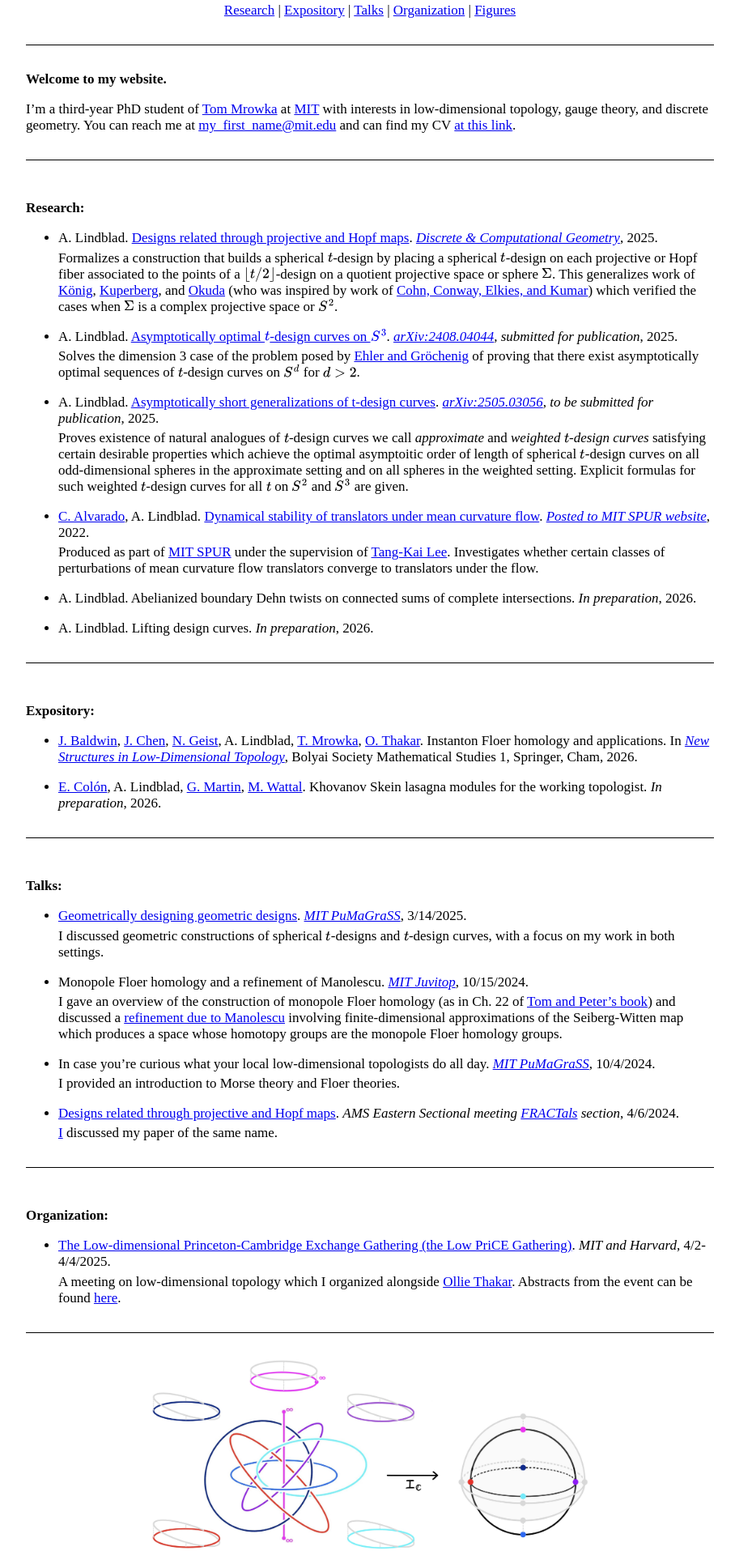
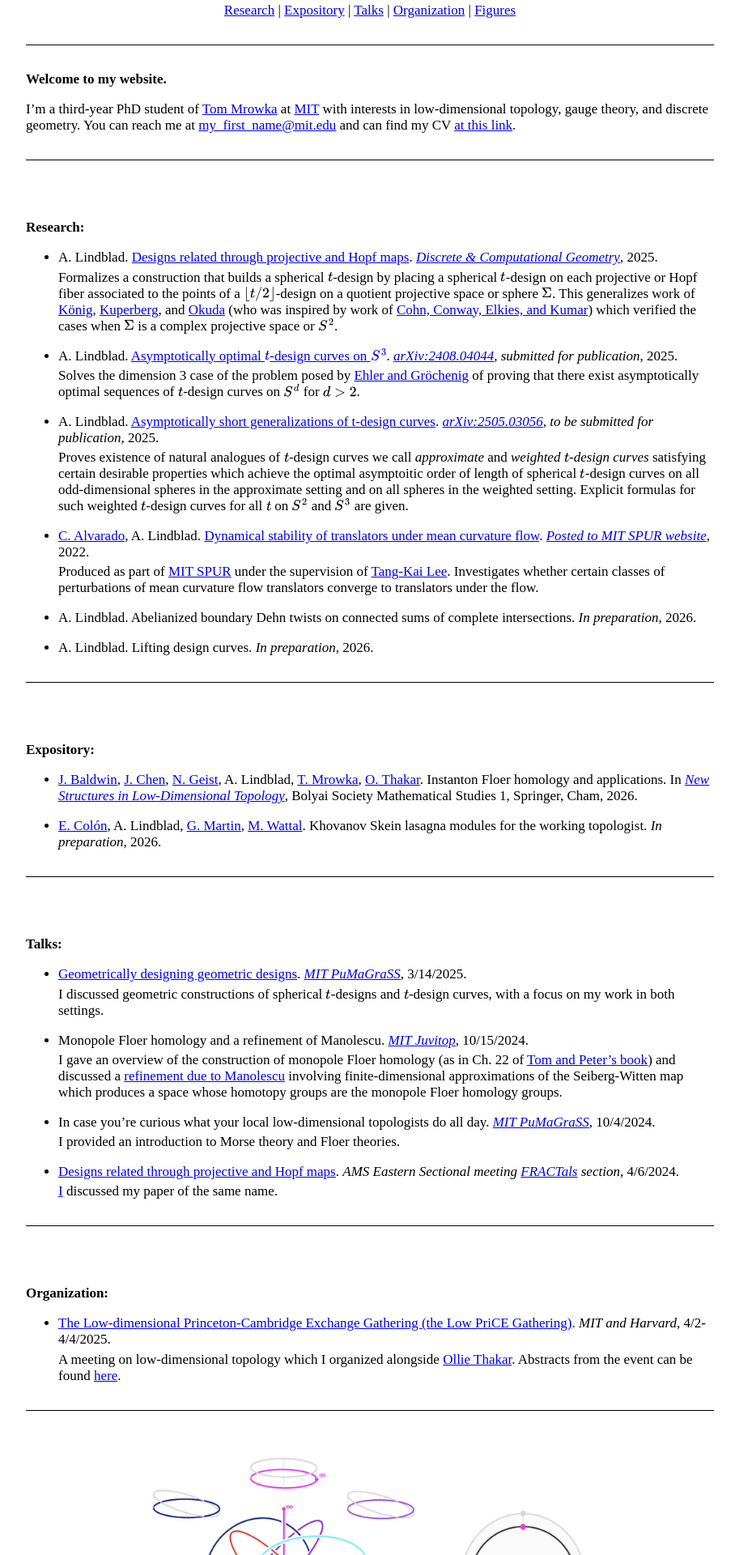
Before and after one commit to AyodejiLindblad/AyodejiLindblad.github.io, a Jekyll site: the page built from index.md, in a window 1280 px wide. Shown: the part 378-2298 px from the top of the page at 81% size, without its empty margins (183-1091 px from the left). Built offline with Jekyll 4.4.1, drawn with Linux system fonts in a browser that asks for light colours; some web fonts are replaced.

Commit message:
How about this?

```diff
--- a/resources/style/main.css
+++ b/resources/style/main.css
@@ -89,10 +89,7 @@ html, body {
 .toc-jump {
   display: block;
   height: 0;
-  /* This creates the “blank line above” while keeping layout unchanged */
-  padding-top: 1.25rem;
-  margin-top: -1.25rem;
-  /* invisible and non-interactive */
+  padding-top: 1.5rem; /* space above */
   visibility: hidden;
   pointer-events: none;
 }
```
